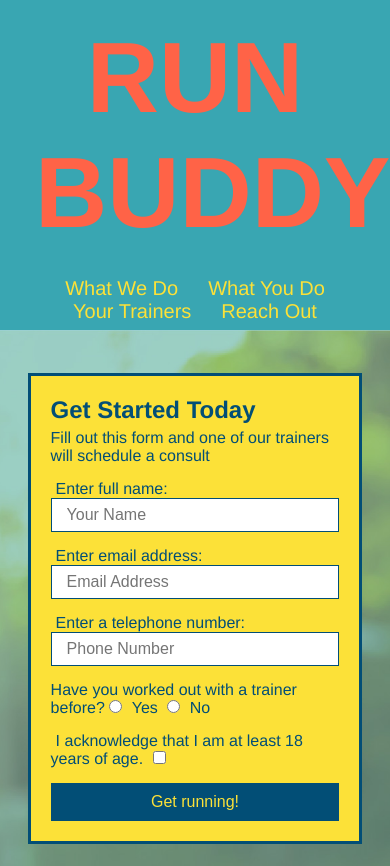
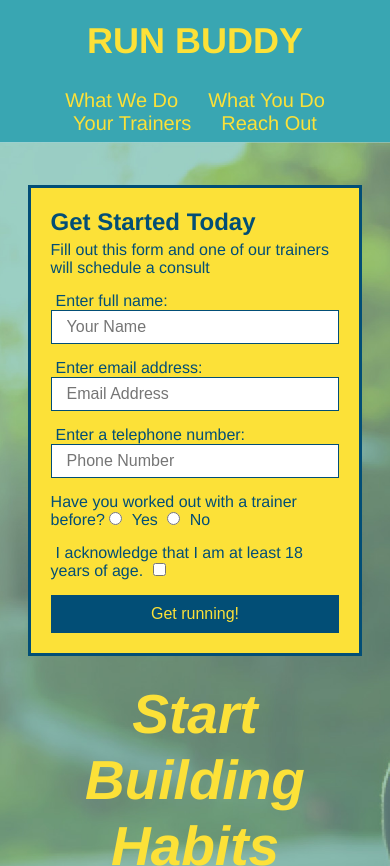
Before and after one commit to whittenburgsa/run-buddy, a plain HTML site: page index.html in a window 390 px wide. Shown: the top 866 px of the page. Drawn offline with Linux system fonts and the light colour scheme.

Commit message:
corrected css

```diff
--- a/assets/css/style.css
+++ b/assets/css/style.css
@@ -361,11 +361,6 @@ section{
         font-size: 20px;
     }
 
-    header h1 a {
-      /* this will be applied on any screen smaller than 980px */
-      color: tomato;
-    }
-
     footer h2, footer div {
         text-align: center;
         width: 100%;
@@ -394,13 +389,14 @@ section{
 
   /* MEDIA QUERY FOR TABLETS AND SMALLER */
   @media screen and (max-width: 768px) {
-    header h1 {
-      /* this will be applied on any screen between 768px and 575px */
-      font-size: 80px;
-    }
 
     section {
         padding: 30px 15px;
+    }
+
+    .step h3 {
+    flex: 1 100%;
+    text-align: center;
     }
 
     .step-info {
@@ -424,10 +420,6 @@ section{
 
   /* MEDIA QUERY FOR MOBILE PHONES AND SMALLER */
   @media screen and (max-width: 575px) {
-    header h1 {
-      /* this will be applied on any screen smaller than 575px */
-      font-size: 100px;
-    }
 
     .hero-form button {
         width: 100%;
```
